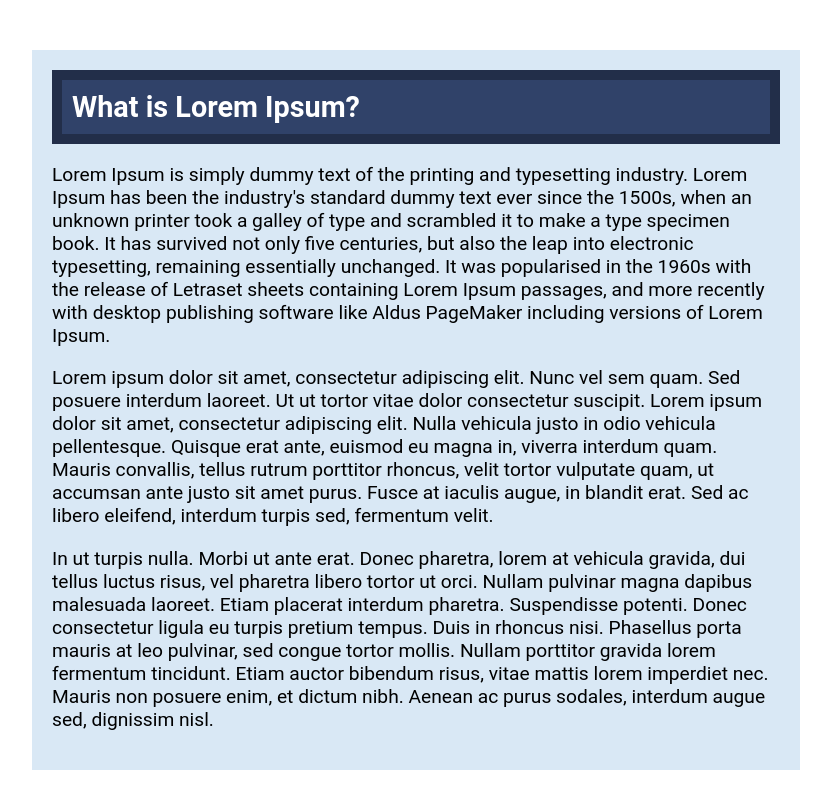
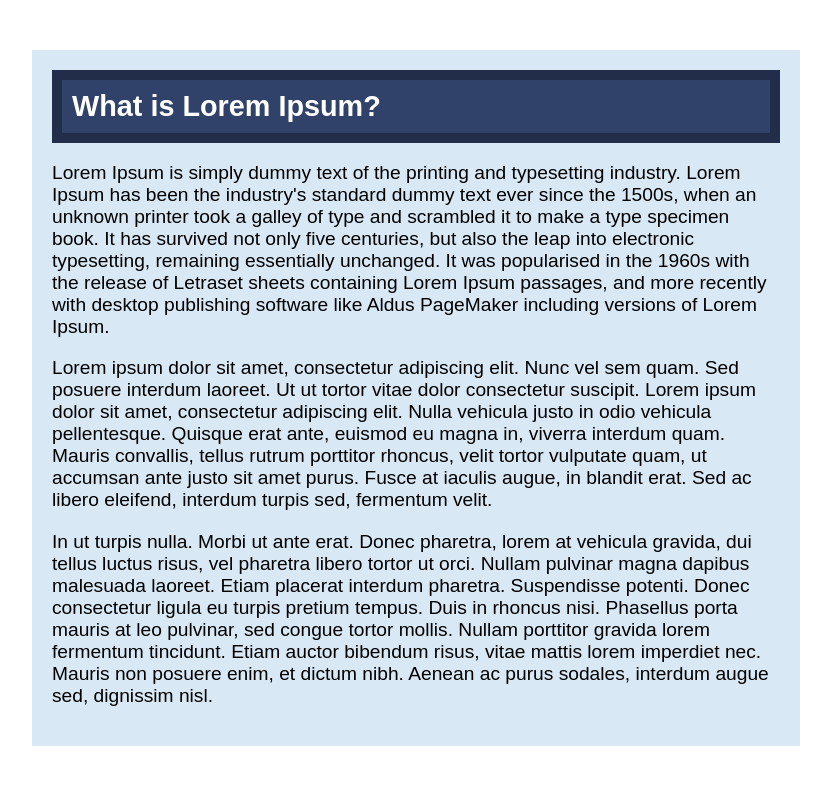
Before and after one commit to katranci/jQuery.positionSticky, a website: page demos/demo1.html in a window 1280 px wide. Shown: the whole page, without its empty margins (224-1055 px from the left). Drawn offline with Linux system fonts and the light colour scheme.

Commit message:
Removed Roboto from font-family declaration

```diff
--- a/demos/demo1.html
+++ b/demos/demo1.html
@@ -5,7 +5,7 @@
   <title>PositionSticky Demo #1</title>
   <style>
     body, h2 {margin: 0;}
-    body {padding: 0 20% 1000px; background: #FFFFFF; font: 1.2rem 'Roboto', sans-serif;}
+    body {padding: 0 20% 1000px; background: #FFFFFF; font: 1.2rem sans-serif;}
     .content {margin: 50px 0; padding: 20px; background: #D9E8F5;}
     .sticky {padding: 10px; border: 10px solid rgba(0,0,0,0.3); background: #304269; color: #FFFFFF;}
   </style>
```
Also changed, not shown: demos/demo2.html (+1 -1 lines).
